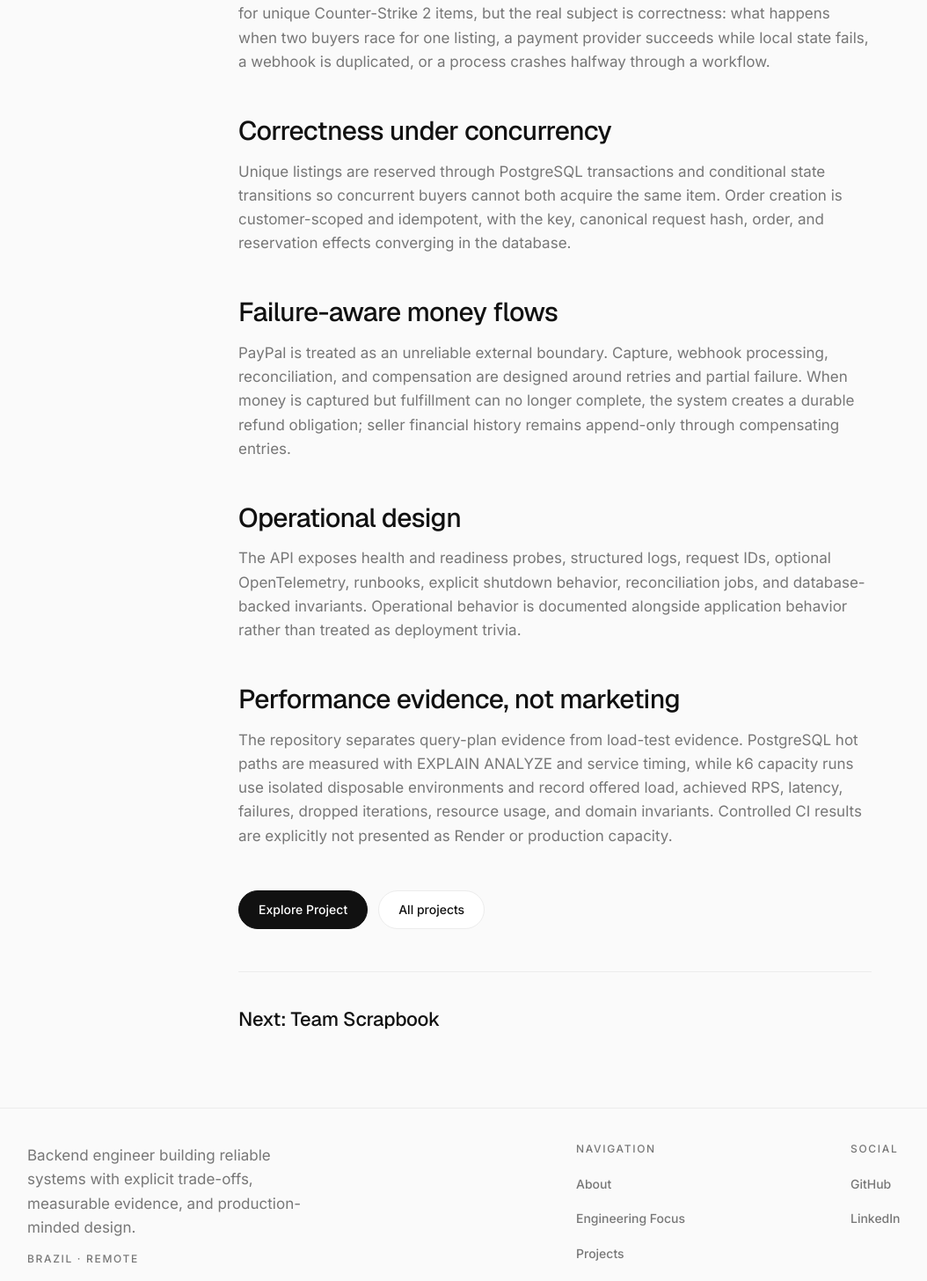
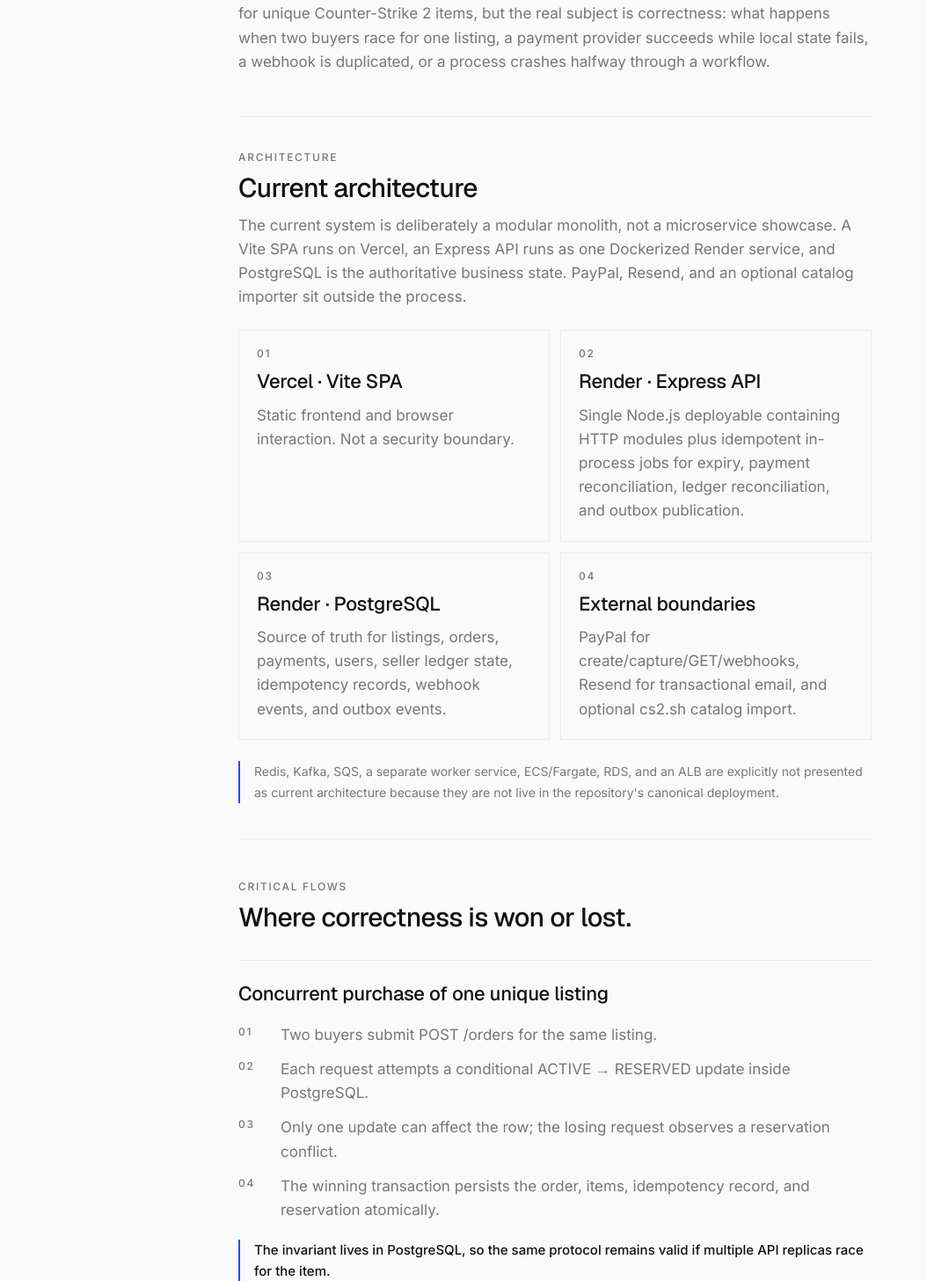
Before and after one commit to Bruno2K/bruno-portfolio, a Next.js app: page /projects/neon-arsenal-market in a window 1280 px wide. Shown: the part 1203-2659 px from the top of the page at 88% size, without its empty margins (9-1063 px from the left). Built offline with nearby package versions, Linux system fonts and the light colour scheme.

Commit message:
feat: render architecture, critical flows, and evidence on project pages

```diff
--- a/src/app/projects/[slug]/page.tsx
+++ b/src/app/projects/[slug]/page.tsx
@@ -53,6 +53,7 @@ export default async function ProjectPage({ params }: ProjectPageProps) {
           </div>
         </dl>
       </Container>
+
       <Container className="mt-12">
         <MediaPlaceholder
           title={project.title}
@@ -72,14 +73,97 @@ export default async function ProjectPage({ params }: ProjectPageProps) {
           }
         />
       </Container>
+
       <Container className="mt-16 flex max-w-[720px] flex-col gap-12">
         <p className="text-body text-[18px]">{project.overview}</p>
+
+        {project.architecture ? (
+          <section className="flex flex-col gap-6 border-y border-line py-10">
+            <div className="flex flex-col gap-3">
+              <p className="text-eyebrow">Architecture</p>
+              <h2 className="text-h3">{project.architecture.heading}</h2>
+              <p className="text-body">{project.architecture.intro}</p>
+            </div>
+            <div className="grid gap-3 mid:grid-cols-2">
+              {project.architecture.nodes.map((node, index) => (
+                <article key={node.label} className="border border-line p-5">
+                  <p className="text-eyebrow">0{index + 1}</p>
+                  <h3 className="text-h4 mt-3">{node.label}</h3>
+                  <p className="text-body mt-3 text-[15px]">{node.detail}</p>
+                </article>
+              ))}
+            </div>
+            {project.architecture.note ? (
+              <p className="text-muted border-l-2 border-accent pl-4 text-[14px] leading-6">
+                {project.architecture.note}
+              </p>
+            ) : null}
+          </section>
+        ) : null}
+
+        {project.criticalFlows?.length ? (
+          <section className="flex flex-col gap-8">
+            <div className="flex flex-col gap-3">
+              <p className="text-eyebrow">Critical flows</p>
+              <h2 className="text-h3">Where correctness is won or lost.</h2>
+            </div>
+            {project.criticalFlows.map((flow) => (
+              <article key={flow.title} className="border-line border-t pt-6">
+                <h3 className="text-h4">{flow.title}</h3>
+                <ol className="mt-5 flex flex-col gap-3">
+                  {flow.steps.map((step, index) => (
+                    <li key={step} className="grid grid-cols-[36px_1fr] gap-3 text-body">
+                      <span className="text-eyebrow pt-1">0{index + 1}</span>
+                      <span>{step}</span>
+                    </li>
+                  ))}
+                </ol>
+                <p className="text-ink mt-5 border-l-2 border-accent pl-4 text-[15px] font-medium leading-6">
+                  {flow.outcome}
+                </p>
+              </article>
+            ))}
+          </section>
+        ) : null}
+
         {project.sections.map((section) => (
           <section key={section.heading} className="flex flex-col gap-4">
             <h2 className="text-h3">{section.heading}</h2>
             <p className="text-body">{section.body}</p>
           </section>
         ))}
+
+        {project.evidence?.length ? (
+          <section className="flex flex-col gap-6 border-y border-line py-10">
+            <div className="flex flex-col gap-3">
+              <p className="text-eyebrow">Engineering evidence</p>
+              <h2 className="text-h3">Inspect the claims.</h2>
+              <p className="text-body">
+                These links point to the repository artifacts behind the architecture and reliability claims above.
+              </p>
+            </div>
+            <div className="grid gap-3 mid:grid-cols-2">
+              {project.evidence.map((item) => (
+                <a
+                  key={item.href}
+                  href={item.href}
+                  target="_blank"
+                  rel="noreferrer"
+                  className="group border border-line p-5 transition-colors hover:border-ink"
+                >
+                  <div className="flex items-start justify-between gap-4">
+                    <h3 className="text-h4">{item.label}</h3>
+                    <span className="text-muted group-hover:text-ink" aria-hidden="true">
+                      ↗
+                    </span>
+                  </div>
+                  <p className="text-body mt-3 text-[15px]">{item.description}</p>
+                </a>
+              ))}
+            </div>
+          </section>
+        ) : null}
+
         <div className="flex flex-wrap gap-3">
           <Button href={project.liveUrl} external>
             Explore Project
```
